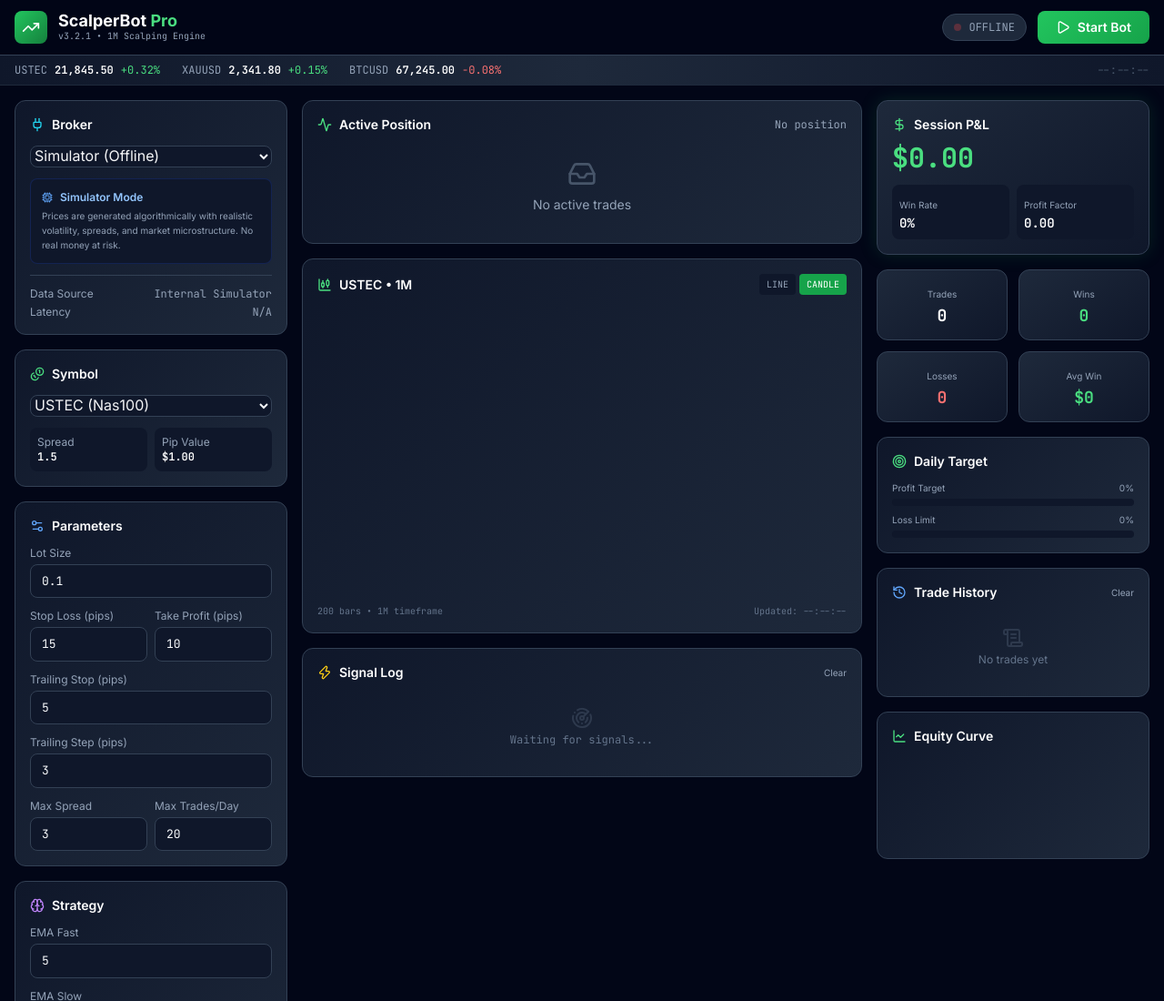
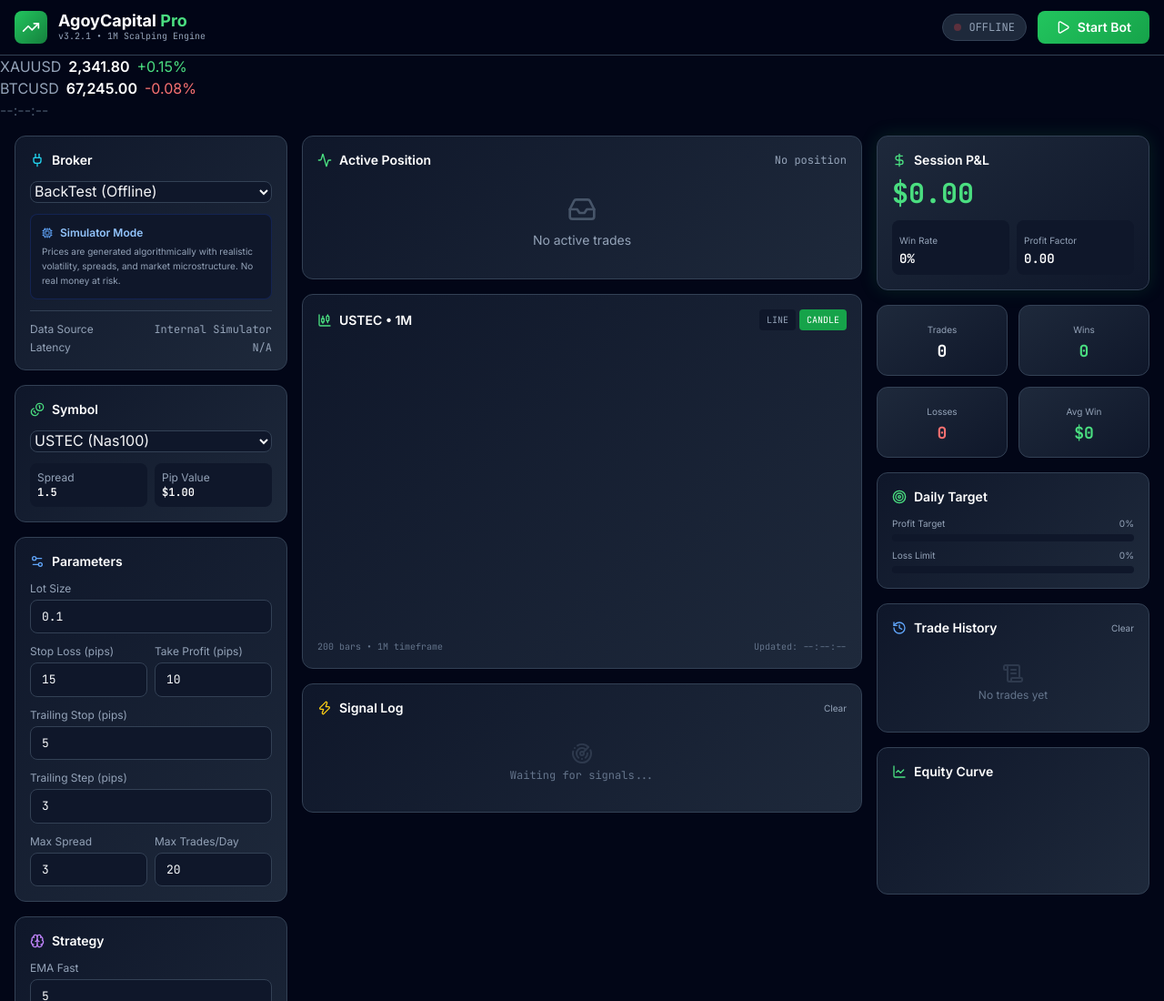
Before and after one commit to gopahijau/ssssssssssssssssssssss, a plain HTML site: page index.html in a window 1280 px wide. Shown: the top 1100 px of the page at 91% size. Drawn offline with nearby package versions, Linux system fonts and the light colour scheme; a script that the page names is missing.

Commit message:
Update index.html

```diff
--- a/index.html
+++ b/index.html
@@ -3,7 +3,7 @@
 <head>
     <meta charset="UTF-8">
     <meta name="viewport" content="width=device-width, initial-scale=1.0">
-    <title>ScalperBot Pro - Trading Dashboard</title>
+    <title>AgoyCapital Pro - Trading Dashboard</title>
     <script src="https://cdn.tailwindcss.com"></script>
     <script src="https://unpkg.com/lucide@latest"></script>
     <link href="https://fonts.googleapis.com/css2?family=JetBrains+Mono:wght@400;500;600;700&family=Inter:wght@300;400;500;600;700;800&display=swap" rel="stylesheet">
@@ -170,7 +170,7 @@
                     <i data-lucide="trending-up" class="w-5 h-5 text-white"></i>
                 </div>
                 <div>
-                    <h1 class="text-lg font-bold text-white leading-none">ScalperBot <span class="text-brand-400">Pro</span></h1>
+                    <h1 class="text-lg font-bold text-white leading-none">AgoyCapital <span class="text-brand-400">Pro</span></h1>
                     <p class="text-[10px] text-dark-400 font-mono">v3.2.1 • 1M Scalping Engine</p>
                 </div>
             </div>
@@ -188,13 +188,6 @@
     </header>
 
     <!-- Market Ticker -->
-    <div class="market-ticker border-b border-dark-800 py-2 overflow-hidden">
-        <div class="max-w-[1440px] mx-auto px-4 flex items-center gap-6 text-xs font-mono">
-            <div class="flex items-center gap-2">
-                <span class="text-dark-400">USTEC</span>
-                <span class="text-white font-semibold" id="tickerUSTEC">21,845.50</span>
-                <span class="text-brand-400" id="tickerUSTECChange">+0.32%</span>
-            </div>
             <div class="flex items-center gap-2">
                 <span class="text-dark-400">XAUUSD</span>
                 <span class="text-white font-semibold" id="tickerXAUUSD">2,341.80</span>
@@ -222,7 +215,7 @@
                         <h3 class="text-sm font-semibold text-white">Broker</h3>
                     </div>
                     <select id="brokerSelect" class="w-full mb-3">
-                        <option value="simulator">Simulator (Offline)</option>
+                        <option value="simulator">BackTest (Offline)</option>
                         <option value="deriv">Deriv (Live/Demo)</option>
                         <option value="exness">Exness (Simulated)</option>
                     </select>
```
